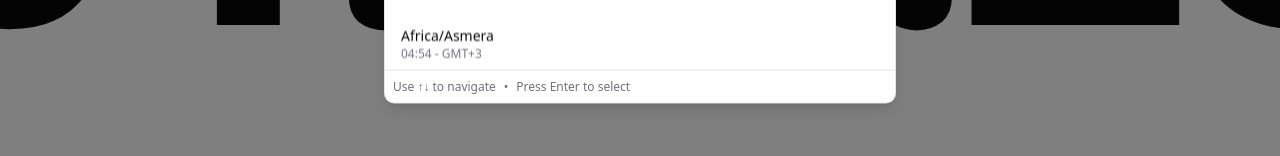
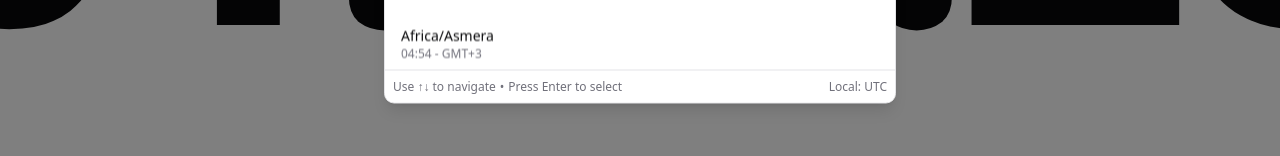
Before and after one commit to phalla-doll/time-spot, a Next.js app: page / in a window 1280 px wide. Both pictures are taken after a click on the button "Search". Shown: the part 488-644 px from the top of the page. Built offline with nearby package versions, Linux system fonts and the light colour scheme; no server answers.

Commit message:
style(timezone-search): Update layout for improved user guidance
- Adjust layout in TimezoneSearch component to use flexbox for better alignment of navigation instructions.
- Add additional guidance text for keyboard navigation, enhancing user experience and accessibility.

```diff
--- a/src/components/widget/timezone-search.tsx
+++ b/src/components/widget/timezone-search.tsx
@@ -100,11 +100,14 @@ export default function TimezoneSearch({
                     ))}
                 </CommandGroup>
             </CommandList>
-            <div className="p-2 flex justify-start items-center border-t">
+            <div className="p-2 flex justify-between items-center border-t">
+                <div className="flex items-center gap-1 text-xs text-muted-foreground">
+                    <span className="hidden sm:block">Use ↑↓ to navigate</span>
+                    <span className="hidden sm:block">•</span>
+                    <span className="hidden sm:block">Press Enter to select</span>
+                </div>
                 <div className="flex items-center gap-2 text-xs text-muted-foreground">
-                    <span>Use ↑↓ to navigate</span>
-                    <span>•</span>
-                    <span>Press Enter to select</span>
+                    <span>Local: {DateTime.now().toFormat("ZZZZ")}</span>
                 </div>
             </div>
         </CommandDialog>
```
